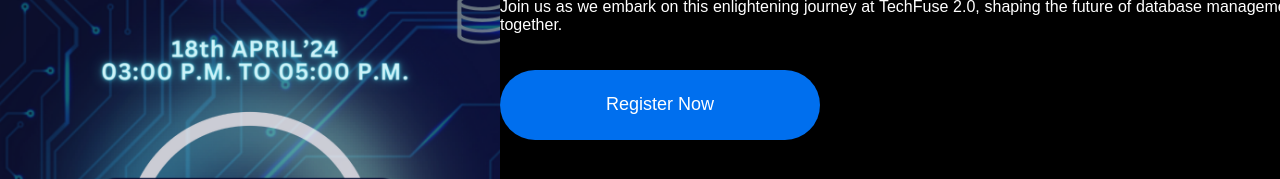
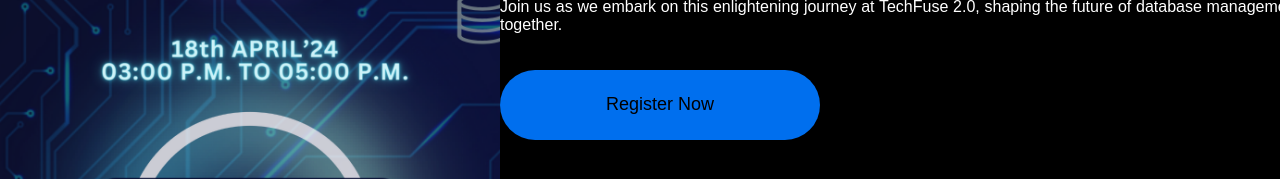
Before and after one commit to rampantvoid/mtc-clutch-site, a React (Create React App) app in the folder client/: page /current-event in a window 1280 px wide. Shown: the part 621-800 px from the top of the page. Built offline with nearby package versions, Linux system fonts and the light colour scheme; a web font is replaced by a local one.

Commit message:
Link Added

```diff
--- a/client/src/components/OngoingEvent/OngoingEvent.jsx
+++ b/client/src/components/OngoingEvent/OngoingEvent.jsx
@@ -34,7 +34,11 @@ const OngoingEvent = () => {
               Join us as we embark on this enlightening journey at TechFuse 2.0,
               shaping the future of database management together.
             </p>
-            <button className="one-button">Register Now</button>
+            <button className="one-button">
+              <a href="https://forms.gle/1rJcb4tbH2x5qBnx5">
+              Register Now
+              </a>
+              </button>
           </div>
         </div>
       </div>
--- a/client/src/components/OngoingEvent/onevent.css
+++ b/client/src/components/OngoingEvent/onevent.css
@@ -65,6 +65,11 @@
     color: #006fee;
   }
 
+  a{
+    text-decoration: none;
+    color: black;
+  }
+
   @media screen and (max-width: 900px) {
     .one-counter {
       font-size: 40px;
```
Also changed, not shown: 1 other file (tests, documents, lock files or other folders).
